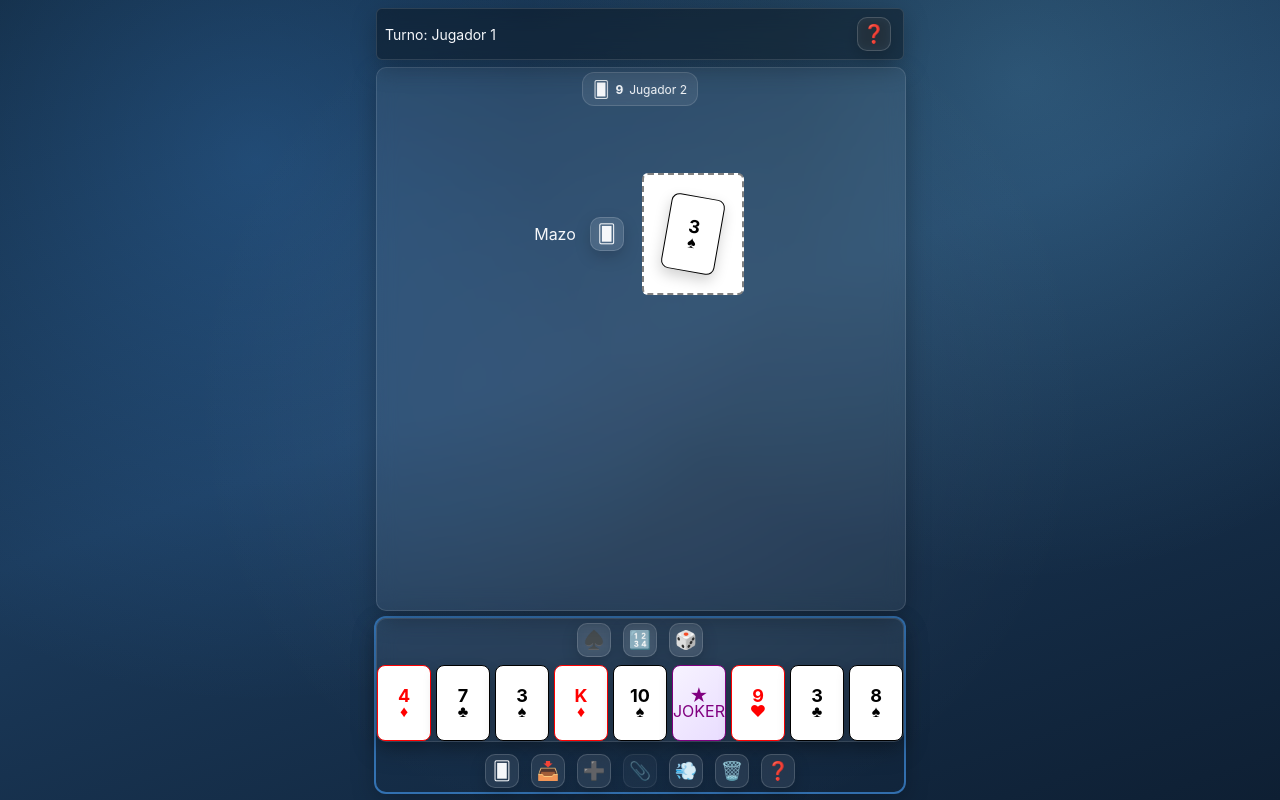
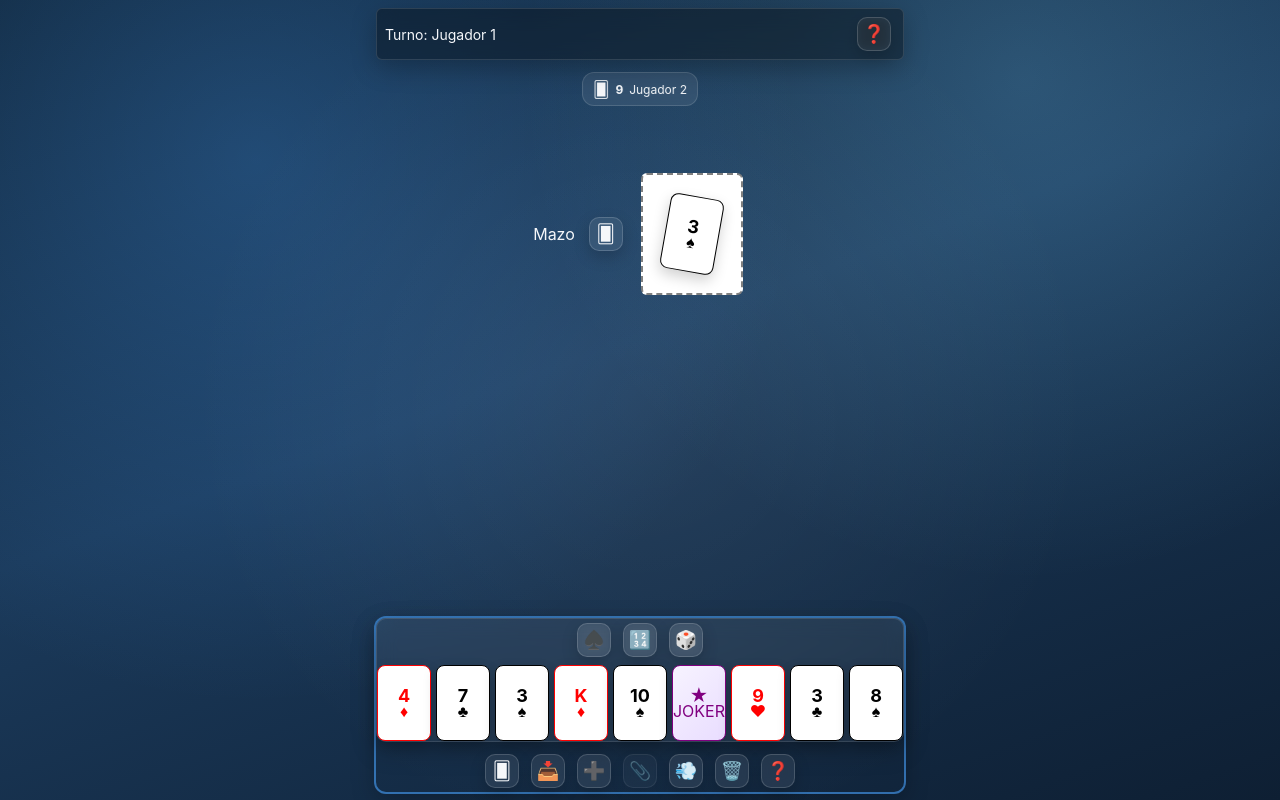
Before and after one commit to martinfrangul/lobaGame, a React (Vite) app: page / in a window 1280 px wide. Both pictures are taken after a click on the button "Iniciar partida". Built offline with nearby package versions, Linux system fonts and the light colour scheme.

Commit message:
fix(ui): quitar marco del area central para usar toda la pantalla

```diff
--- a/src/styles/styles.css
+++ b/src/styles/styles.css
@@ -461,7 +461,6 @@ button:focus-visible {
 
 /* Paneles glass */
 .top-bar,
-.center-area,
 .player-area,
 .hand-wrapper {
   background: rgba(255, 255, 255, 0.06);
@@ -469,6 +468,13 @@ button:focus-visible {
   border: 1px solid rgba(255, 255, 255, 0.12);
   border-radius: var(--radius);
   box-shadow: var(--shadow);
+}
+
+.center-area {
+  background: transparent;
+  border: none;
+  box-shadow: none;
+  backdrop-filter: none;
 }
 
 .center-area {
```
